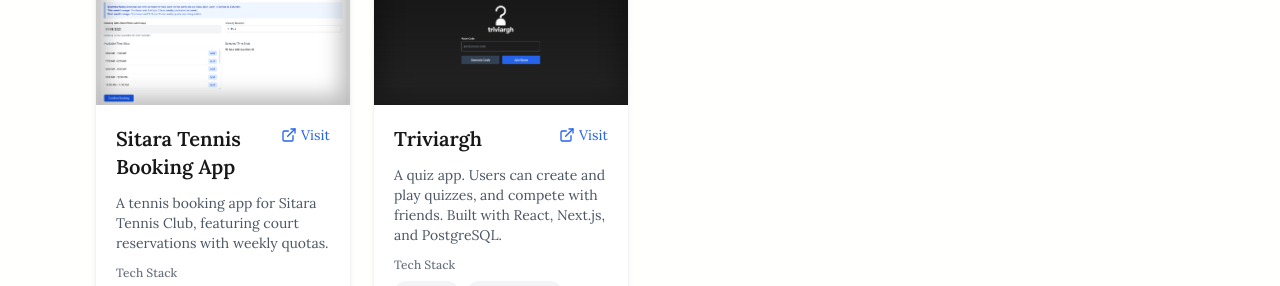
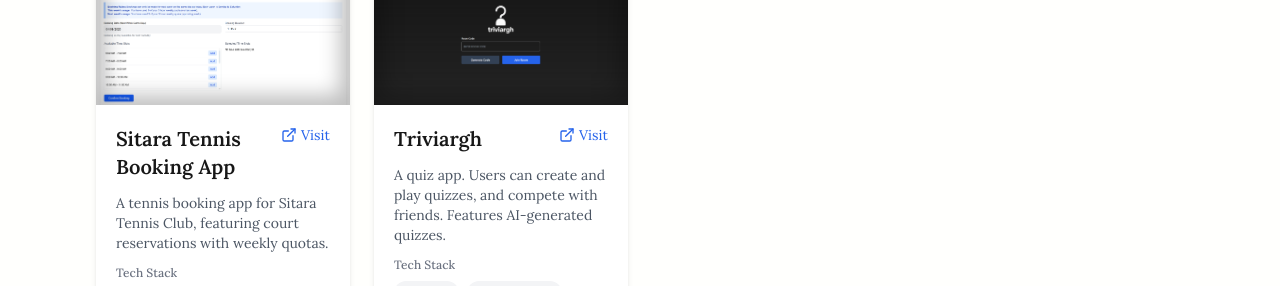
Before and after one commit to JoshD94/personal-website-2, a Next.js app: page / in a window 1280 px wide. Shown: the part 3044-3330 px from the top of the page. Built offline with nearby package versions, Linux system fonts and the light colour scheme; some icons are missing.

Commit message:
Changed triviargh desc

```diff
--- a/src/pages/index.tsx
+++ b/src/pages/index.tsx
@@ -165,7 +165,7 @@
   },
   {
     title: "Triviargh",
-    description: "A quiz app. Users can create and play quizzes, and compete with friends. Built with React, Next.js, and PostgreSQL.",
+    description: "A quiz app. Users can create and play quizzes, and compete with friends. Features AI-generated quizzes.",
     techStack: [
       { name: "React", iconClass: "devicon-react-plain" },
       { name: "TypeScript", iconClass: "devicon-typescript-plain" },
```
